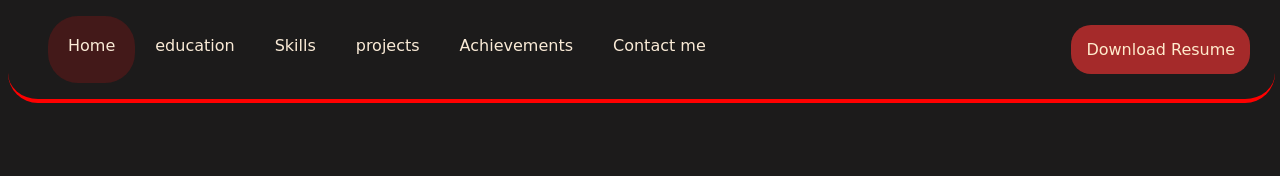
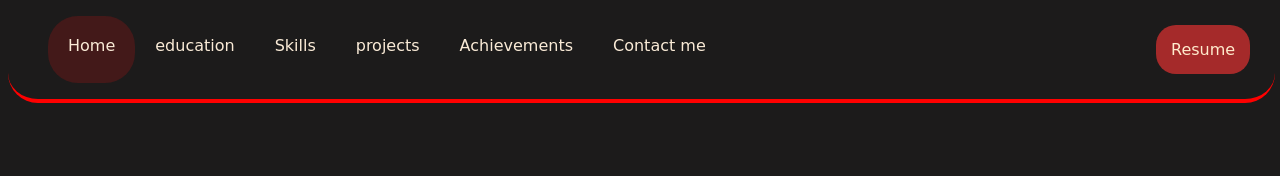
Before and after one commit to 11Ritik/portfolio, a website: page index.html in a window 1280 px wide. Shown: the top 176 px of the page. Drawn offline with nearby package versions, Linux system fonts and the light colour scheme; a web font is replaced by a local one.

Commit message:
Update index.html
Resume problem solved

```diff
--- a/index.html
+++ b/index.html
@@ -38,7 +38,7 @@
             </a>
         </ul>
         <span class="button">
-            <a href="https://drive.google.com/file/d/1yAvsz5kkHY941dpcC8d1EVmRLVtvee04/view?usp=sharing" download="Ritik_Singh_Resume">Download Resume</a>
+            <a href="https://drive.google.com/file/d/1yAvsz5kkHY941dpcC8d1EVmRLVtvee04/view?usp=sharing" target = "_blank" download="Ritik_Singh_Resume">Resume</a>
         </span>
     </nav>
     <section id="home">
```
